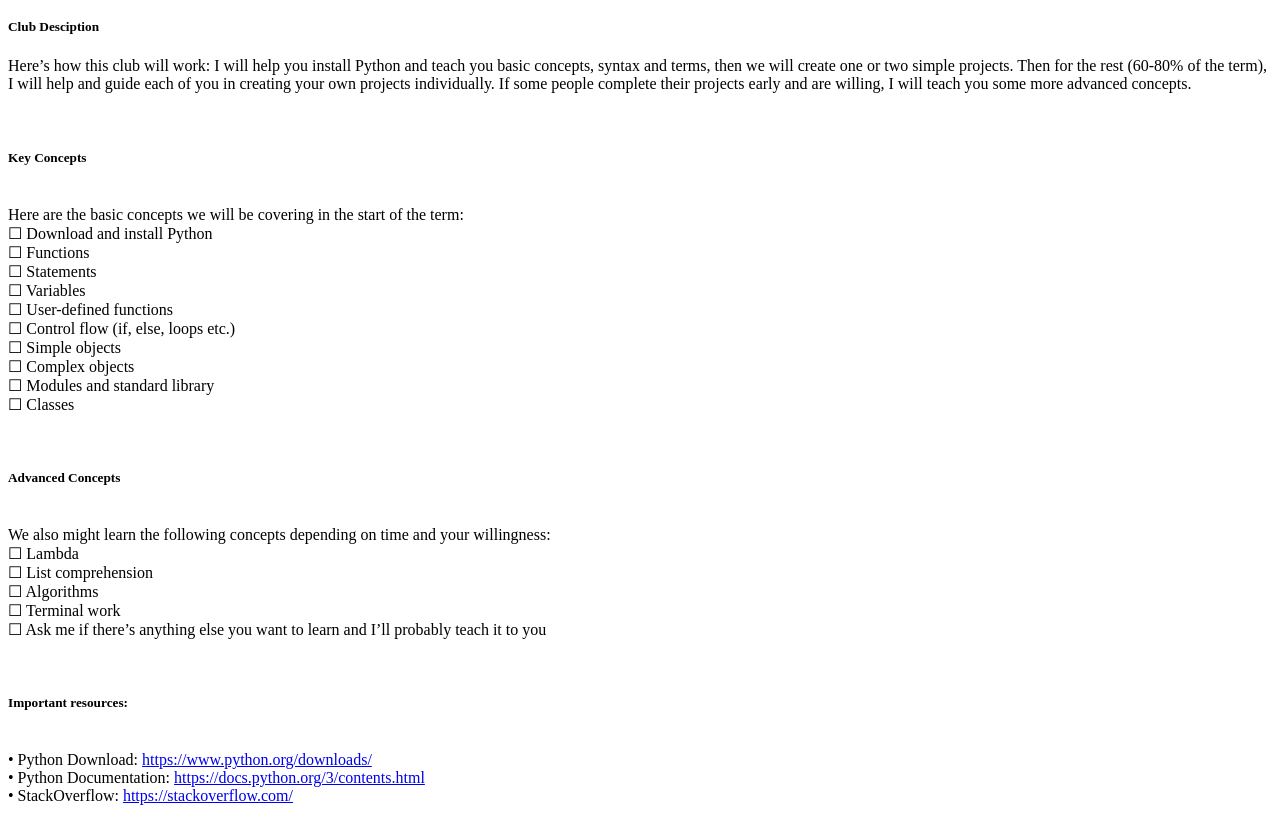
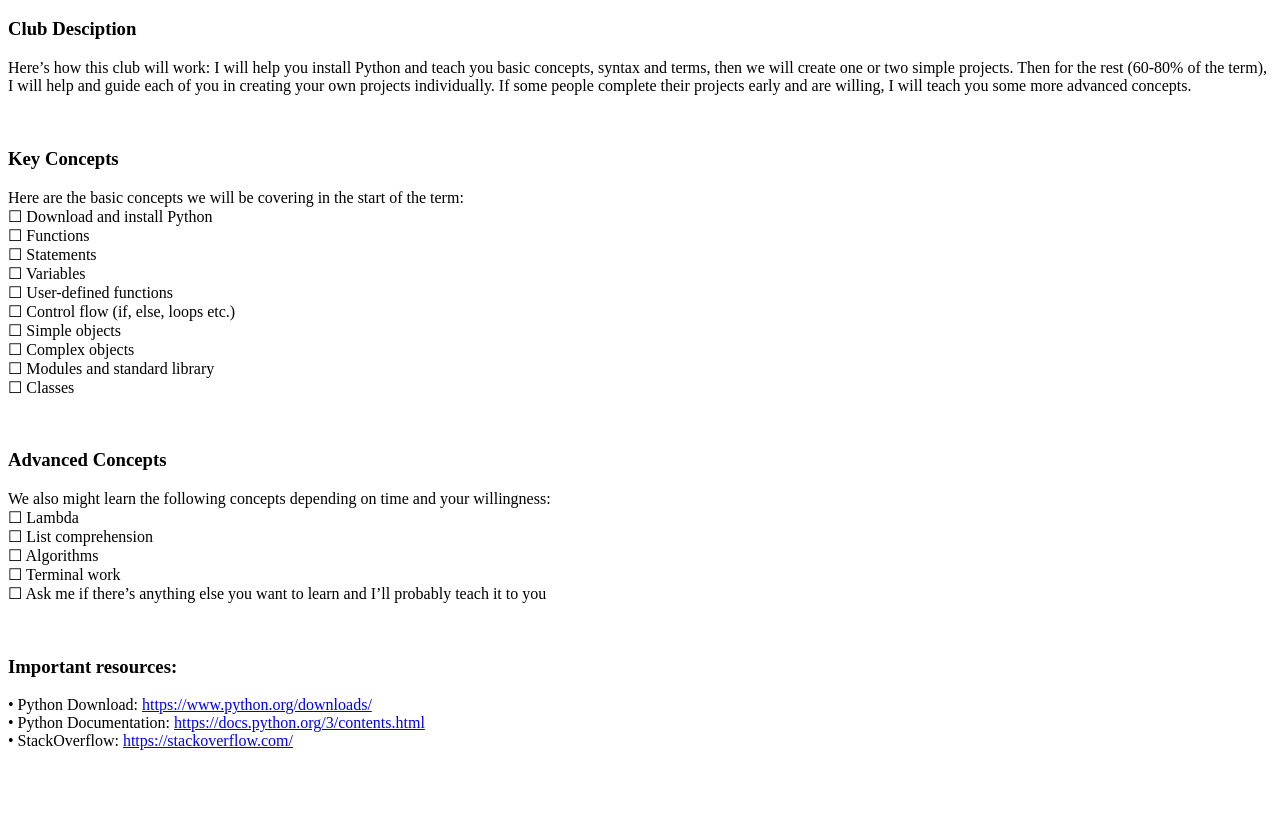
Before and after one commit to ChessMan14/ChessMan14.github.io, a plain HTML site: page index.html in a window 1280 px wide. Shown: the part 48-869 px from the top of the page. After the commit the page ends 814 px from the top, so only its background shows below. Drawn offline with Linux system fonts and the light colour scheme.

Commit message:
Committing...

```diff
--- a/index.html
+++ b/index.html
@@ -5,14 +5,14 @@
 		<center><h1>Welcome to the Python Programming CAS club!</h1></center>
 
 		<!--Club Intoduction-->
-		<h5>Club Desciption</h5>
+		<h3>Club Desciption</h3>
 		<p>
 Here’s how this club will work: I will help you install Python and teach you basic concepts, syntax and terms, then we will create one or two simple projects. Then for the rest (60-80% of the term), I will help and guide each of you in creating your own projects individually. If some people complete their projects early and are willing, I will teach you some more advanced concepts.
 		</p><br>
 		<!--Basic Concepts-->
-		<h5>Key Concepts</h5>
+		<h3>Key Concepts</h3>
 		<p>
-<br>Here are the basic concepts we will be covering in the start of the term:
+Here are the basic concepts we will be covering in the start of the term:
 <br>☐ Download and install Python
 <br>☐ Functions
 <br>☐ Statements
@@ -25,9 +25,9 @@ Here’s how this club will work: I will help you install Python and teach you b
 <br>☐ Classes
 		</p><br>
 		<!--Advanced Concepts-->
-		<h5>Advanced Concepts</h5>
+		<h3>Advanced Concepts</h3>
 		<p>
-<br>We also might learn the following concepts depending on time and your willingness:
+We also might learn the following concepts depending on time and your willingness:
 <br>☐ Lambda
 <br>☐ List comprehension
 <br>☐ Algorithms
@@ -35,8 +35,8 @@ Here’s how this club will work: I will help you install Python and teach you b
 <br>☐ Ask me if there’s anything else you want to learn and I’ll probably teach it to you
 		</p><br>
 		<!--Resources-->
-		<h5>Important resources:</h5>
-<br>• Python Download: <a href=https://www.python.org/downloads/>https://www.python.org/downloads/</a>
+		<h3>Important resources:</h3>
+• Python Download: <a href=https://www.python.org/downloads/>https://www.python.org/downloads/</a>
 <br>• Python Documentation: <a href=https://docs.python.org/3/contents.html>https://docs.python.org/3/contents.html</a>
 <br>• StackOverflow: <a href=https://stackoverflow.com/>https://stackoverflow.com/</a>
 	</p>
```
